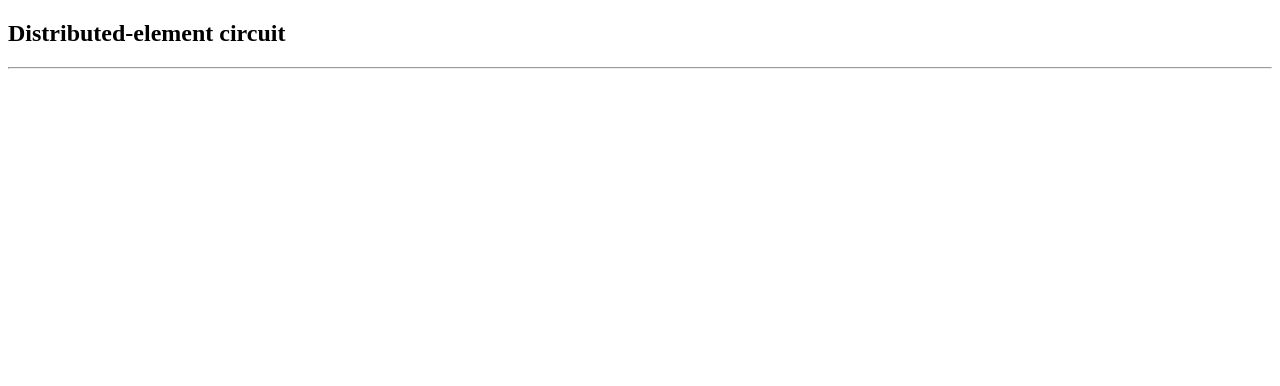
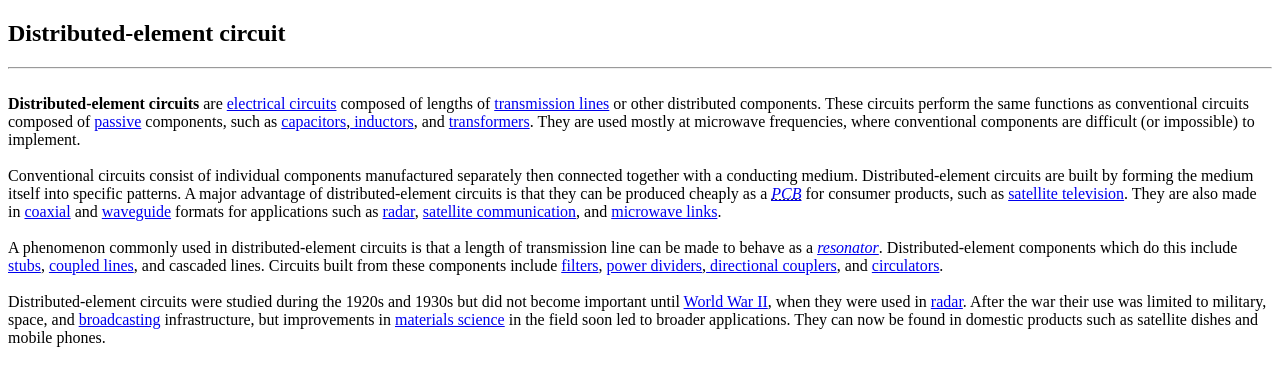
Before and after one commit to OkorieIfeanyichukwu/circuit, a plain HTML site: page index.html in a window 1280 px wide. Drawn offline with Linux system fonts and the light colour scheme.

Commit message:
created css file
I also added some semantic tags

```diff
--- a/index.html
+++ b/index.html
@@ -1,11 +1,27 @@
 <!DOCTYPE html>
-<html>
+<html lang="en">
 <head>
+	<meta charset="UTF-8">
 	<title>Distributed-element circuit</title>
 </head>
 <body>
 	<h2>Distributed-element circuit</h2>
 	<hr>
+	<br>
+
+	<strong>Distributed-element circuits</strong> are <a href="https://en.wikipedia.org/wiki/Electrical_circuit" target="_blank">electrical circuits</a> composed of lengths of <a href="https://en.wikipedia.org/wiki/Transmission_line" target="_blank">transmission lines</a> or other distributed components. These circuits perform the same functions as conventional circuits composed of <a href="https://en.wikipedia.org/wiki/Passivity_(engineering)" target="_blank">passive</a> components, such as <a href="https://en.wikipedia.org/wiki/capacitor" target="_blank">capacitors</a>,<a href="https://en.wikipedia.org/wiki/Inductor" target="_blank"> inductors</a>, and <a href="https://en.wikipedia.org/wiki/Transformer" target="_blank">transformers</a>. They are used mostly at microwave frequencies, where conventional components are difficult (or impossible) to implement.
+	<br>
+	<br>
+
+	Conventional circuits consist of individual components manufactured separately then connected together with a conducting medium. Distributed-element circuits are built by forming the medium itself into specific patterns. A major advantage of distributed-element circuits is that they can be produced cheaply as a <abbr title="printed circuit board"><a href="https://en.wikipedia.org/wiki/Printed_circuit_board" target="_blank"><i>PCB</i></a></abbr> for consumer products, such as <a href="https://en.wikipedia.org/wiki/Satellite_television" target="_blank">satellite television</a>. They are also made in <a href="https://en.wikipedia.org/wiki/Coaxial_cable" target="_blank">coaxial</a> and <a href="https://en.wikipedia.org/wiki/Waveguide_(electromagnetism)" target="_blank">waveguide</a> formats for applications such as <a href="https://en.wikipedia.org/wiki/Radar" target="_blank">radar</a>, <a href="https://en.wikipedia.org/wiki/Satellite_communication" target="_blank">satellite communication</a>, and <a href="https://en.wikipedia.org/wiki/Microwave_link" target="_blank">microwave links</a>.
+	<br>
+	<br>
+
+	A phenomenon commonly used in distributed-element circuits is that a length of transmission line can be made to behave as a <em><a href="https://en.wikipedia.org/wiki/Resonator" target="_blank">resonator</a></em>. Distributed-element components which do this include <a href="https://en.wikipedia.org/wiki/Stub_(electronics)" target="_blank">stubs</a>, <a href="https://en.wikipedia.org/wiki/Coupling_(physics)" target="_blank">coupled lines</a>, and cascaded lines. Circuits built from these components include <a href="https://en.wikipedia.org/wiki/Distributed-element_filter" target="_blank">filters</a>, <a href="https://en.wikipedia.org/wiki/Power_dividers_and_directional_couplers" target="_blank">power dividers</a>,<a href="https://en.wikipedia.org/wiki/Power_dividers_and_directional_couplers" target="_blank"> directional couplers</a>, and <a href="https://en.wikipedia.org/wiki/Circulator" target="_blank">circulators</a>.
+	<br>
+	<br>
+
+	Distributed-element circuits were studied during the 1920s and 1930s but did not become important until <a href="https://en.wikipedia.org/wiki/World War II" target="_blank">World War II</a>, when they were used in <a href="https://en.wikipedia.org/wiki/Radar" target="_blank">radar</a>. After the war their use was limited to military, space, and <a href="https://en.wikipedia.org/wiki/Broadcasting" target="_blank">broadcasting</a> infrastructure, but improvements in <a href="https://en.wikipedia.org/wiki/Materials_science" target="_blank">materials science</a> in the field soon led to broader applications. They can now be found in domestic products such as satellite dishes and mobile phones.
 
 </body>
 </html>
```
Also changed, not shown: style.css (added).
